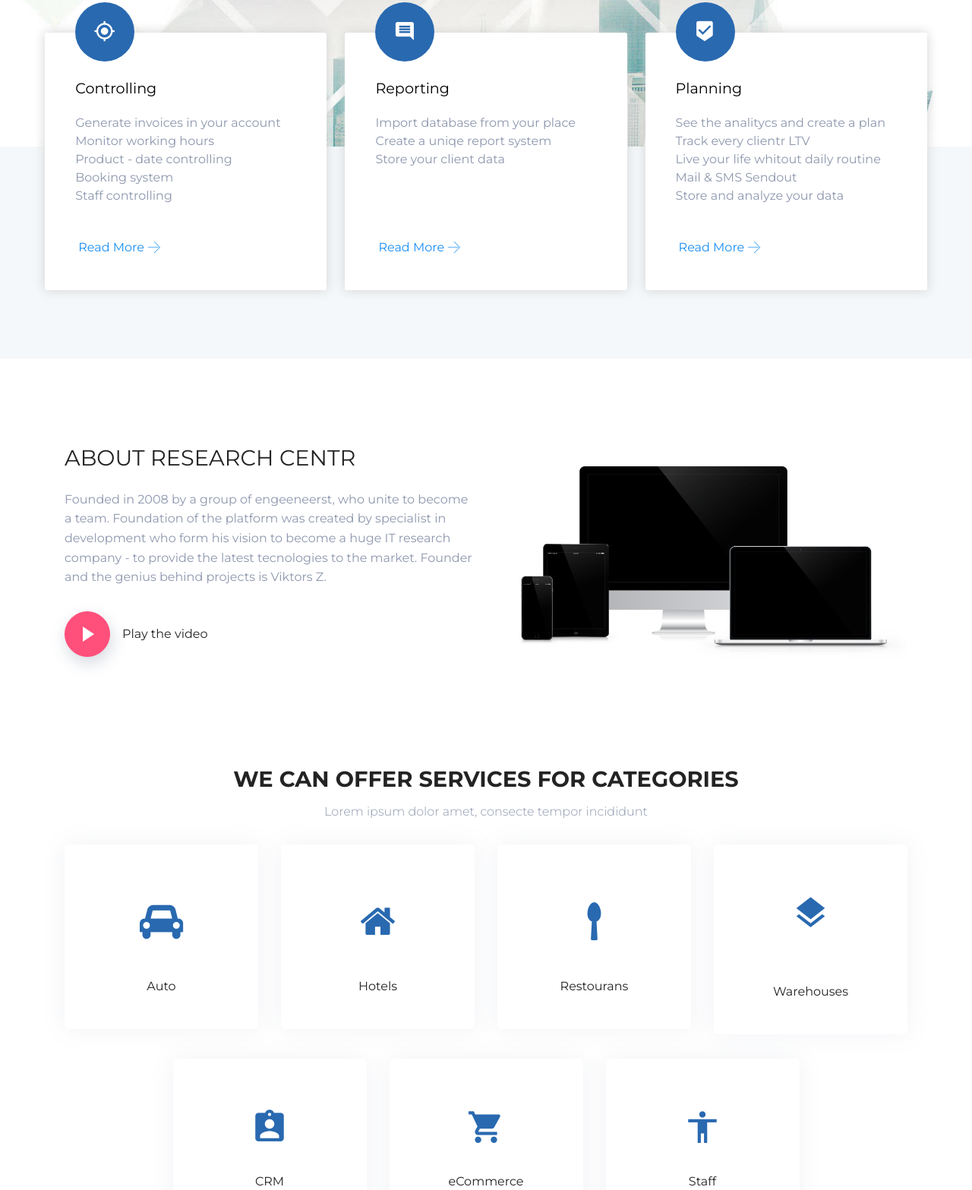
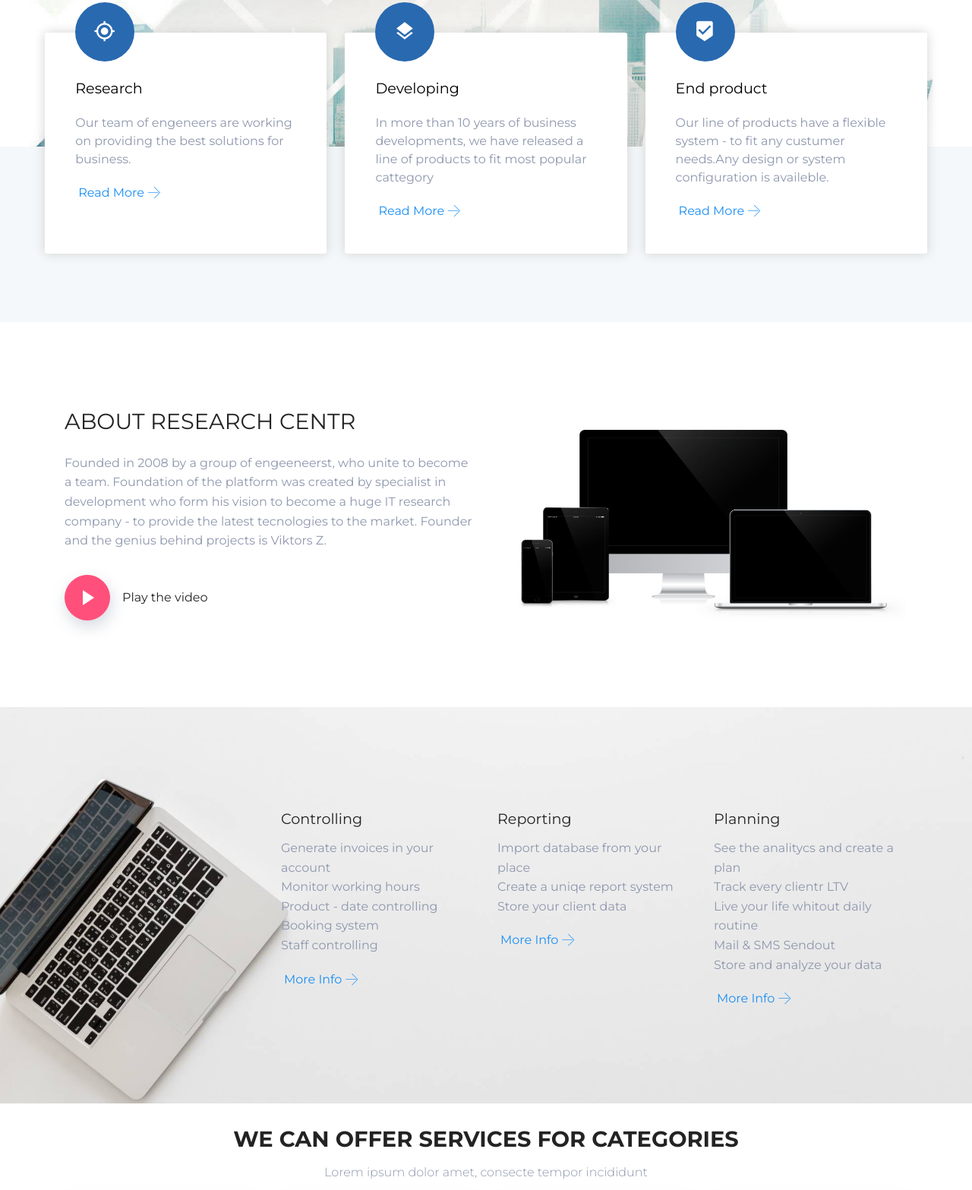
Before and after one commit to prorsuma/schedulebull, a plain HTML site: page index.html in a window 1280 px wide. Shown: the part 378-1945 px from the top of the page at 76% size. Drawn offline with Linux system fonts and the light colour scheme; files whose address does not match are found by name.

Commit message:
create github pages

```diff
--- a/assets/mobirise/css/mbr-additional.css
+++ b/assets/mobirise/css/mbr-additional.css
@@ -1225,6 +1225,35 @@ section.lazy-placeholder:after {
     justify-content: center !important;
   }
 }
+.cid-rDxVl7JIuv {
+  padding-top: 90px;
+  padding-bottom: 90px;
+  background-image: url("../../../assets/images/background9.jpg");
+}
+.cid-rDxVl7JIuv .mbr-iconfont {
+  font-size: 34px;
+  transition: color .3s;
+}
+.cid-rDxVl7JIuv .mbr-section-title {
+  margin: 0;
+}
+.cid-rDxVl7JIuv .row-item {
+  padding-bottom: 2rem;
+}
+.cid-rDxVl7JIuv .mbr-text {
+  color: #8d97ad;
+}
+@media (max-width: 767px) {
+  .cid-rDxVl7JIuv .card-img,
+  .cid-rDxVl7JIuv .mbr-text,
+  .cid-rDxVl7JIuv .mbr-card-title,
+  .cid-rDxVl7JIuv .mbr-section-subtitle,
+  .cid-rDxVl7JIuv .mbr-section-title,
+  .cid-rDxVl7JIuv .underline,
+  .cid-rDxVl7JIuv .mbr-section-btn {
+    text-align: center !important;
+  }
+}
 .cid-rDvaVG6atR {
   padding-top: 30px;
   padding-bottom: 15px;
@@ -1269,7 +1298,7 @@ section.lazy-placeholder:after {
 .cid-rDvgYqOHwe {
   padding-top: 75px;
   padding-bottom: 75px;
-  background: linear-gradient(90deg, #ffffff, #f4f8fa);
+  background: linear-gradient(90deg, #ffffff, #cccccc);
 }
 .cid-rDvgYqOHwe .mbr-overlay {
   background: linear-gradient(90deg, #1dc8cc, #188ef4);
--- a/index.html
+++ b/index.html
@@ -89,17 +89,16 @@
             <div class="icon-block-top pb-4">
                 <span class="mbr-iconfont mdi-maps-my-location display-2"></span>
             </div>
-            <h4 class="box-item-title pb-3 mbr-fonts-style mbr-black display-5">Controlling</h4>
-            <p class="box-item-text mbr-fonts-style display-7">Generate invoices in your account<br>Monitor working hours&nbsp;<br>Product - date controlling<br>Booking system&nbsp;<br>Staff controlling<br><br></p>
+            <h4 class="box-item-title pb-3 mbr-fonts-style mbr-black display-5">Research</h4>
+            <p class="box-item-text mbr-fonts-style display-7">Our team of engeneers are working on providing the best solutions for business.</p>
             <div class="mbr-section-btn"><a class="btn-underline mr-3 text-info display-4" href="index.html">Read More</a></div>
         </div>
         <div class="box-item">
             <div class="icon-block-top pb-4">
-                <span class="mbr-iconfont mdi-editor-insert-comment display-2"></span>
+                <span class="mbr-iconfont mdi-maps-layers display-2"></span>
             </div>
-            <h4 class="box-item-title pb-3 mbr-fonts-style mbr-black display-5">Reporting</h4>
-            <p class="box-item-text mbr-fonts-style display-7">Import database from your place
-<br>Create a uniqe report system<br>Store your client data<br><br><br><br></p>
+            <h4 class="box-item-title pb-3 mbr-fonts-style mbr-black display-5">Developing</h4>
+            <p class="box-item-text mbr-fonts-style display-7">In more than 10 years of business developments, we have released a line of products to fit most popular cattegory</p>
             <div class="mbr-section-btn"><a class="btn-underline mr-3 text-info display-4" href="index.html">Read More</a></div>
 
         </div>
@@ -107,9 +106,8 @@
             <div class="icon-block-top pb-4">
                 <span class="mbr-iconfont mdi-maps-beenhere display-2"></span>
             </div>
-            <h4 class="box-item-title pb-3 mbr-fonts-style mbr-black display-5">Planning</h4>
-            <p class="box-item-text mbr-fonts-style display-7">See the analitycs and create a plan
-<br>Track every clientr LTV &nbsp;<br>Live your life whitout daily routine<br>Mail &amp; SMS Sendout&nbsp;<br>Store and analyze your data<br><br></p>
+            <h4 class="box-item-title pb-3 mbr-fonts-style mbr-black display-5">End product</h4>
+            <p class="box-item-text mbr-fonts-style display-7">Our line of products have a flexible system - to fit any custumer needs.Any design or system configuration is availeble.</p>
             <div class="mbr-section-btn"><a class="btn-underline mr-3 text-info display-4" href="index.html">Read More</a></div>
 
         </div>
@@ -158,6 +156,52 @@
                     </a>
                 </div>
             </div>
+        </div>
+    </div>
+</section>
+
+<section class="features20 cid-rDxVl7JIuv" id="features20-q">
+
+
+
+
+    <div class="container">
+
+
+
+
+        <div class="row pt-5 justify-content-end">
+            <div class="col-md-6 row-item col-lg-3">
+                <h4 class="mbr-fonts-style mbr-card-title align-left pb-2 display-5">Controlling</h4>
+
+                <p class="mbr-text mbr-fonts-style align-left display-7">Generate invoices in your account
+<br>Monitor working hours
+<br>Product - date controlling
+<br>Booking system
+<br>Staff controlling&nbsp;<br></p>
+                <div class="mbr-section-btn align-left"><a class="btn-underline text-info display-4" href="index.html">More Info</a></div>
+            </div>
+
+            <div class="col-md-6 row-item col-lg-3">
+                <h4 class="mbr-fonts-style mbr-card-title align-left pb-2 display-5">Reporting</h4>
+
+                <p class="mbr-text mbr-fonts-style align-left display-7">Import database from your place
+<br>Create a uniqe report system
+<br>Store your client data</p>
+                <div class="mbr-section-btn align-left"><a class="btn-underline text-info display-4" href="index.html">More Info</a></div>
+            </div>
+
+            <div class="col-md-6 row-item col-lg-3">
+                <h4 class="mbr-fonts-style mbr-card-title align-left pb-2 display-5">Planning</h4>
+                <p class="mbr-text mbr-fonts-style align-left display-7">See the analitycs and create a plan
+<br>Track every clientr LTV
+<br>Live your life whitout daily routine
+<br>Mail &amp; SMS Sendout
+<br>Store and analyze your data&nbsp;<br></p>
+                <div class="mbr-section-btn align-left"><a class="btn-underline text-info display-4" href="index.html">More Info</a></div>
+            </div>
+
+
         </div>
     </div>
 </section>
@@ -336,7 +380,7 @@
         <div class="row main-row justify-content-center">
             <div class="col-sm-12 col-lg-8 col-md-6" data-form-type="formoid">
                 <!---Formbuilder Form--->
-                <form action="https://mobirise.com/" method="POST" class="mbr-form form-with-styler" data-form-title="My Mobirise Form"><input type="hidden" name="email" data-form-email="true" value="P8uXx3lyUkUc3yD+G+2O+rr6uZgzeFSPtAbbHJYxtQilOM6dmljRrbODxb/ZA+B+lpm8Jwr6SlDhRfdh9tIXFVnW2x1XJPTmqWVvIUeNQmvQTeUsI3sk4dvN1DNqEeXB.WmSdyD2Kl9HLBwJGak8Cc1FEPcx4185QkSLz6swV5u+eNCUL3SHpu8fYENdHuqLyddQmw8WMO1aOaimaIZdZ68xfyKEA2XAVYEL+ifl6LbJLs8OzsFO0PKQkY5k1A8LX">
+                <form action="https://mobirise.com/" method="POST" class="mbr-form form-with-styler" data-form-title="My Mobirise Form"><input type="hidden" name="email" data-form-email="true" value="pq4ec84TZOCc1CXH6oLASRkxr+NUJgbgvCRPTVyhDkmhwLN2WBMxGsDvuJ5tCFLJh5FWhEpIyuNJHXXBsQY3YqDxoMADQ3oCyOcwDQD43Hpa4mBM5YBG8UOTwyKMFKcJ.PBQOQGLr7ENFGvCV5PN6B1PFJlrvkCMzpv+2YMtm4GXSDI7J9vjBhzc2naz9buGAp8CfLgkO2HVY/ehpYxoEBy5GwXDy7dvq1b/S20xU1YnECnKzMkMaWNdpklcrTm8E">
                     <div class="row">
                         <div hidden="hidden" data-form-alert="" class="alert alert-success col-12">Thanks for filling out the form!</div>
                         <div hidden="hidden" data-form-alert-danger="" class="alert alert-danger col-12">
```
Also changed, not shown: assets/images/background9.jpg (added), assets/images/mbr-favicon.png, 1 other file.
